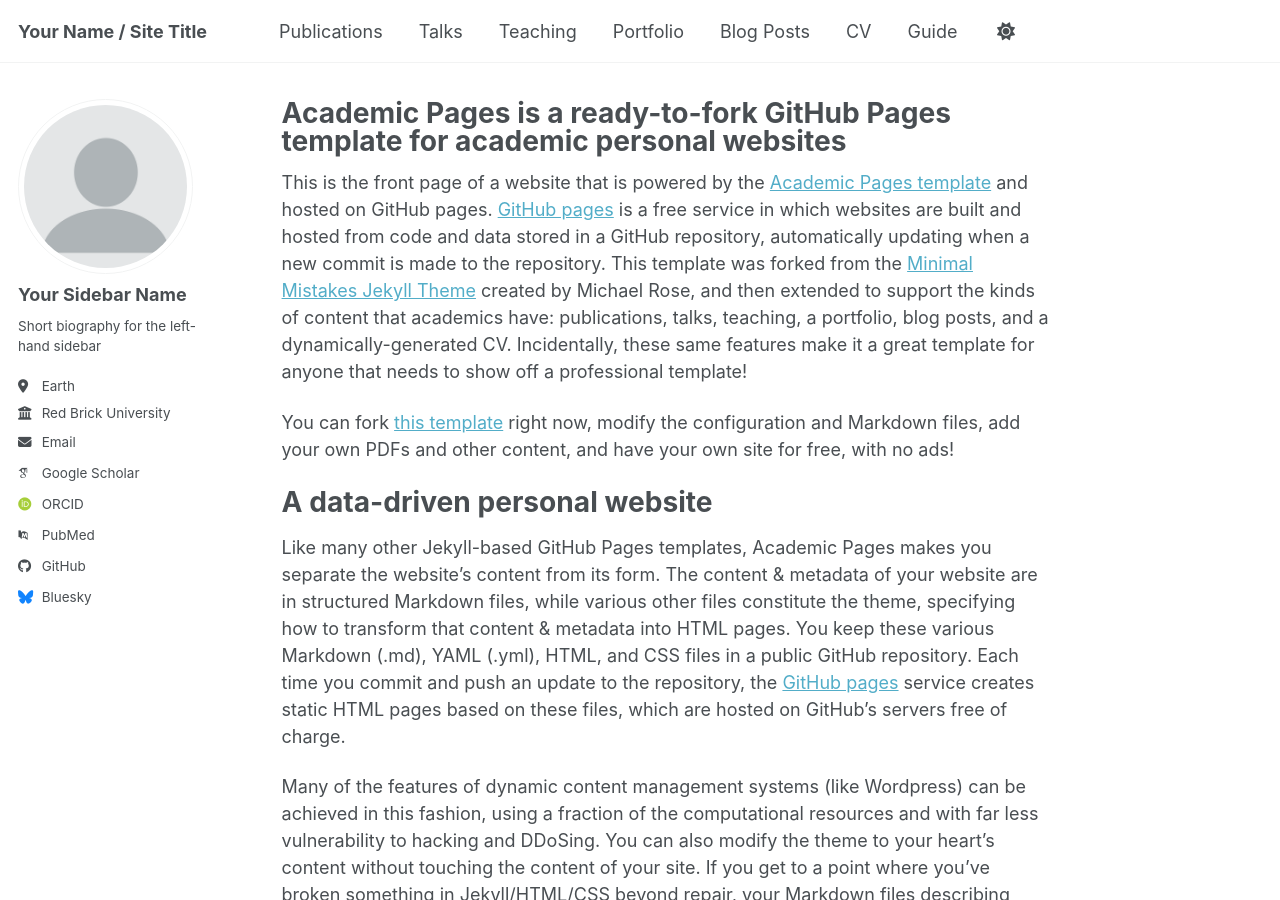
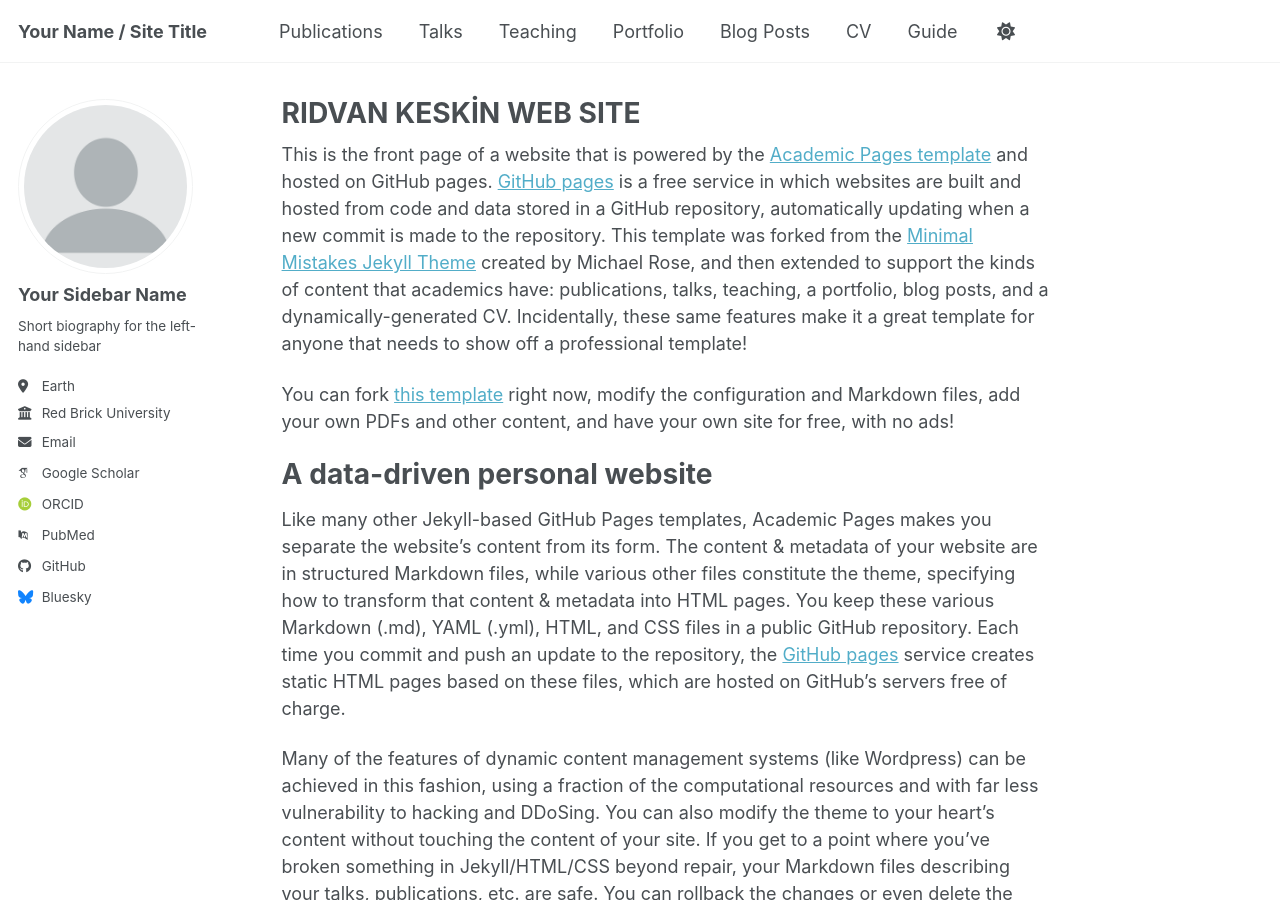
Before and after one commit to rkeskin/rkeskin.github.io, a Jekyll site: the page built from _pages/about.md, in a window 1280 px wide and 900 px high. Built offline with Jekyll 4.4.1, drawn with Linux system fonts in a browser that asks for light colours; some web fonts are replaced; a script bundle is joined from its source files by our own code; library files that are not in the unit come from our copies.

Commit message:
Update about.md

```diff
--- a/_pages/about.md
+++ b/_pages/about.md
@@ -1,6 +1,6 @@
 ---
 permalink: /
-title: "Academic Pages is a ready-to-fork GitHub Pages template for academic personal websites"
+title: "RIDVAN KESKİN WEB SITE"
 author_profile: true
 redirect_from:
   - /about/
```
